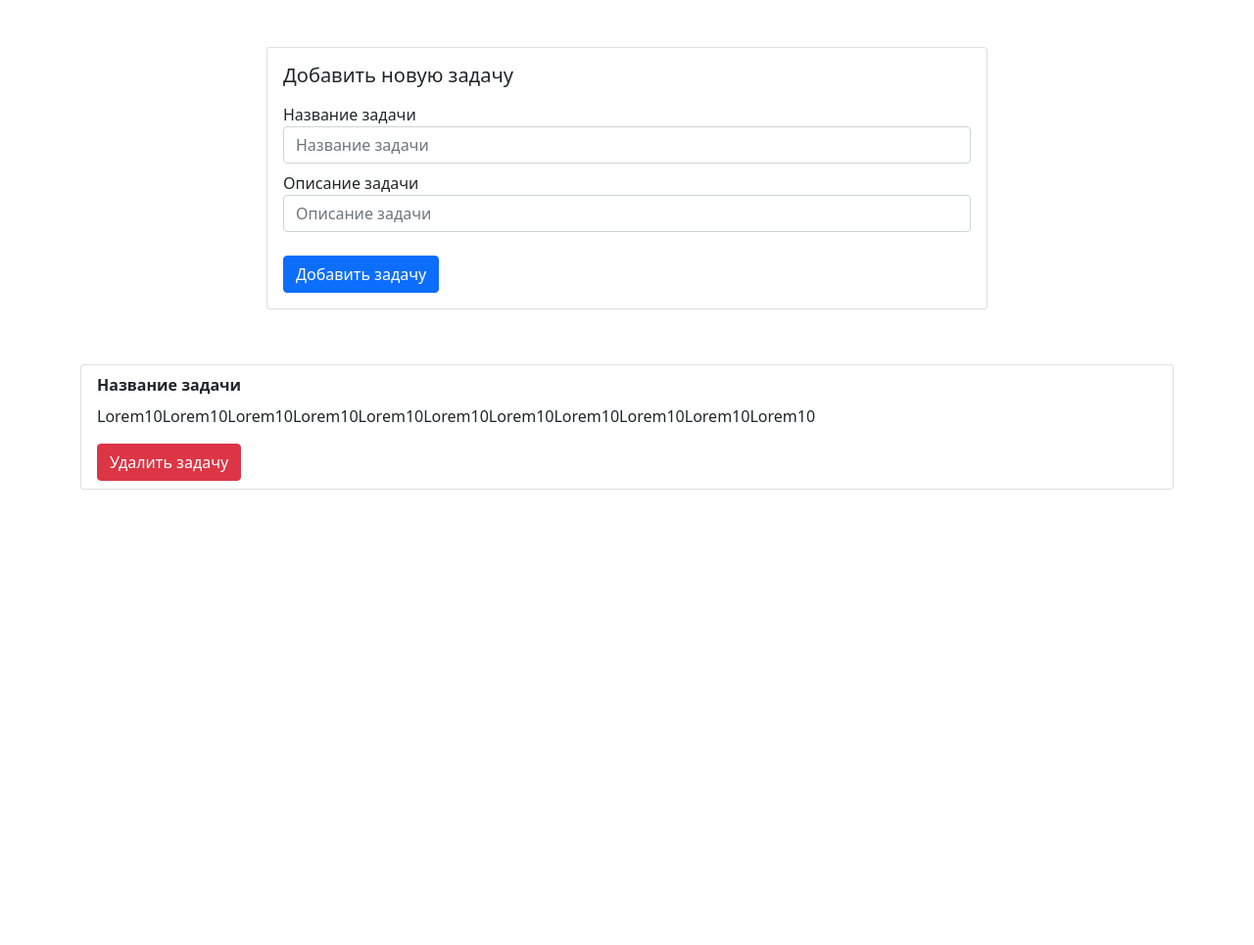
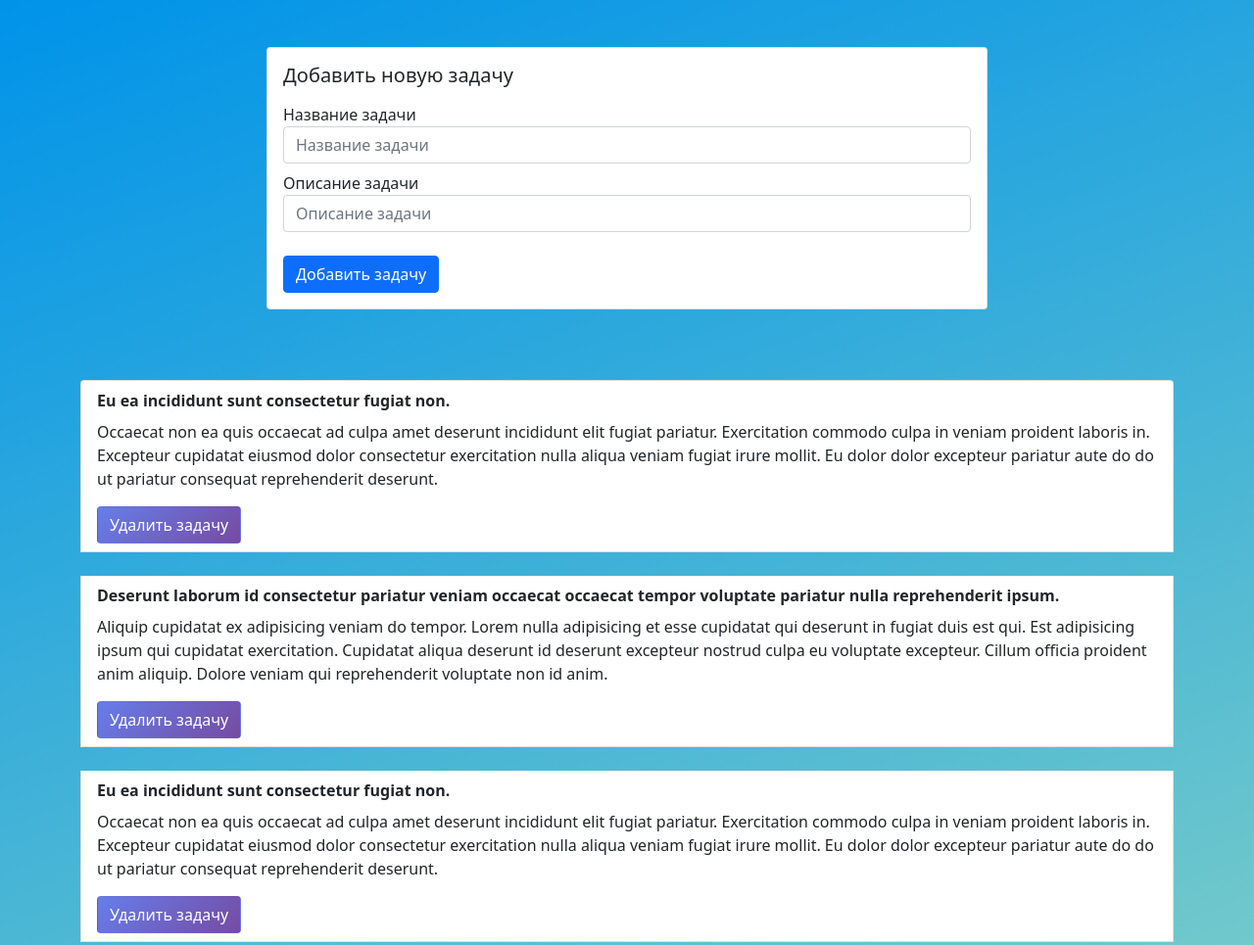
Before and after one commit to bekthat/toDoJS, a plain HTML site: page index.html in a window 1280 px wide. Shown: the top 965 px of the page at 98% size. Before the commit the page ends 800 px from the top, so only its background shows below. Drawn offline with nearby package versions, Linux system fonts and the light colour scheme.

Commit message:
Update app.js and Add style.css

```diff
--- a/app.js
+++ b/app.js
@@ -37,6 +37,9 @@ const tasks = [
         return acc;
     }, {});
 
+    //Elements UI
+    const listContainer = document.querySelector('.tasks-list-section .list-group');
+
     renderAllTasks(objOfTasks);
 
     function renderAllTasks(taskList) {
@@ -47,10 +50,43 @@ const tasks = [
         const fragment = document.createDocumentFragment();
         Object.values(taskList).forEach(task => {
             const li = listItemTemplate(task);
+            fragment.appendChild(li);
         });
+        listContainer.appendChild(fragment);
+        }
+    function listItemTemplate({_id, title, body} = {}){
+            const li = document.createElement('li');
+            li.classList.add(
+                'list-group-item',
+                'd-flex',
+                'align-items-center',
+                'flex-wrap',
+                'mt-4');
 
-        function listItemTemplate({_id, title, body} = {}){
+            const span = document.createElement('span');
+            span.textContent = title;
+            span.style.fontWeight = 'bold';
 
+            const deleteBtn = document.createElement('button');
+            deleteBtn.textContent = 'Удалить задачу';
+            deleteBtn.classList.add(
+                'btn',
+                'ml-auto',
+                'delete-btn'
+            );
+
+            const article = document.createElement('p');
+            article.textContent = body;
+            article.classList.add(
+                'mt-2',
+                'w-100',
+                'text-break'
+            );
+
+            li.appendChild(span);
+            li.appendChild(article);
+            li.appendChild(deleteBtn);
+            return li;
         }
-    }
+
 })(tasks);
--- a/index.html
+++ b/index.html
@@ -6,7 +6,7 @@
     <meta name="viewport" content="width=device-width, initial-scale=1">
     <!-- Bootstrap CSS -->
     <link href="https://cdn.jsdelivr.net/npm/bootstrap@5.0.2/dist/css/bootstrap.min.css" rel="stylesheet" integrity="sha384-EVSTQN3/azprG1Anm3QDgpJLIm9Nao0Yz1ztcQTwFspd3yD65VohhpuuCOmLASjC" crossorigin="anonymous">
-
+    <link rel="stylesheet" href="style.css">
     <title>toDo app</title>
 </head>
 <body>
@@ -31,13 +31,6 @@
 <div class="tasks-list-section mt-5">
     <div class="container">
         <ul class="list-group">
-            <li class="list-group-item d-flex align-items-center flex-wrap mt-2">
-                <span><b>Название задачи</b></span>
-                <p class="mt-2 w-100 text-break">
-                    Lorem10Lorem10Lorem10Lorem10Lorem10Lorem10Lorem10Lorem10Lorem10Lorem10Lorem10
-                </p>
-                <button class="btn btn-danger ml-auto delete-btn">Удалить задачу</button>
-            </li>
         </ul>
     </div>
 </div>
--- /dev/null
+++ b/style.css
@@ -0,0 +1,13 @@
+body {
+    background-color: #0093E9;
+    background-image: linear-gradient(160deg, #0093E9 0%, #80D0C7 100%);
+}
+
+
+.delete-btn {
+    color: white;
+    background-image: linear-gradient(135deg, #667eea 0%, #764ba2 100%);
+}
+.delete-btn:hover {
+    color: white;
+}
```
